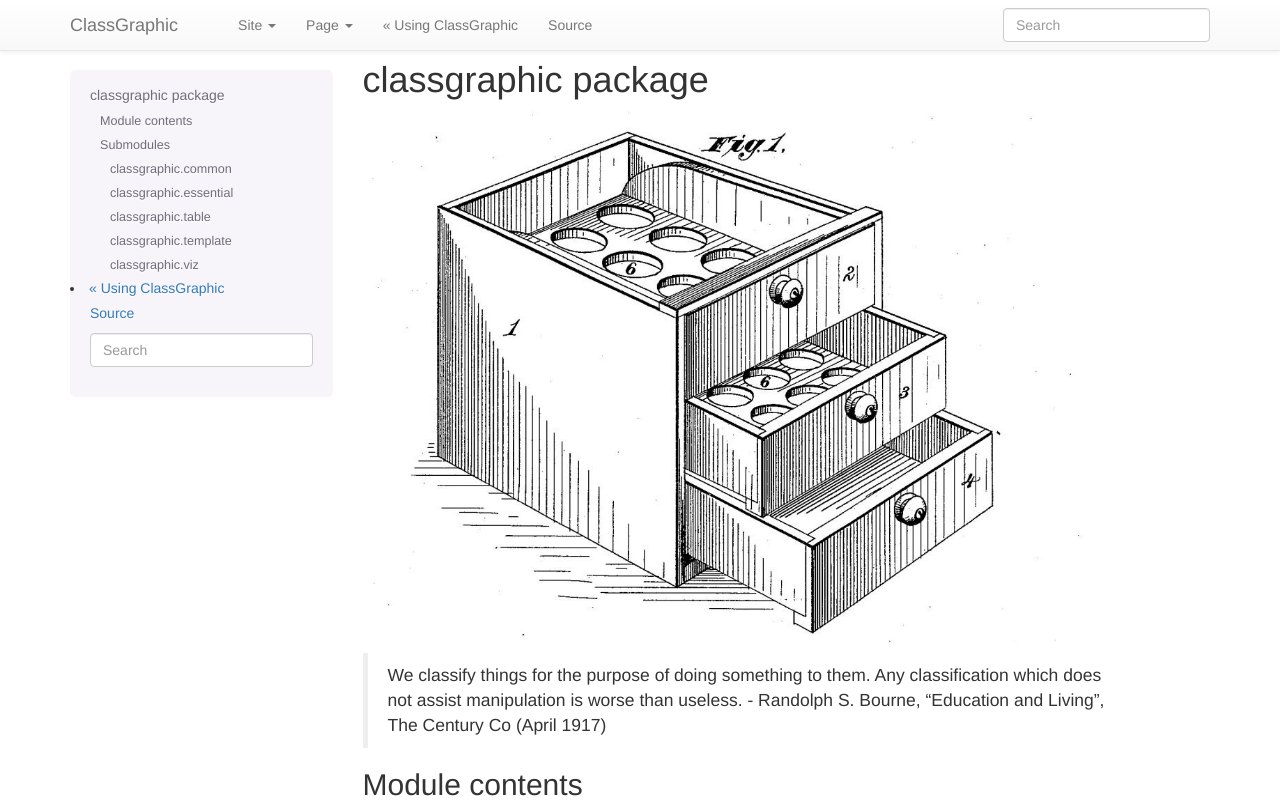
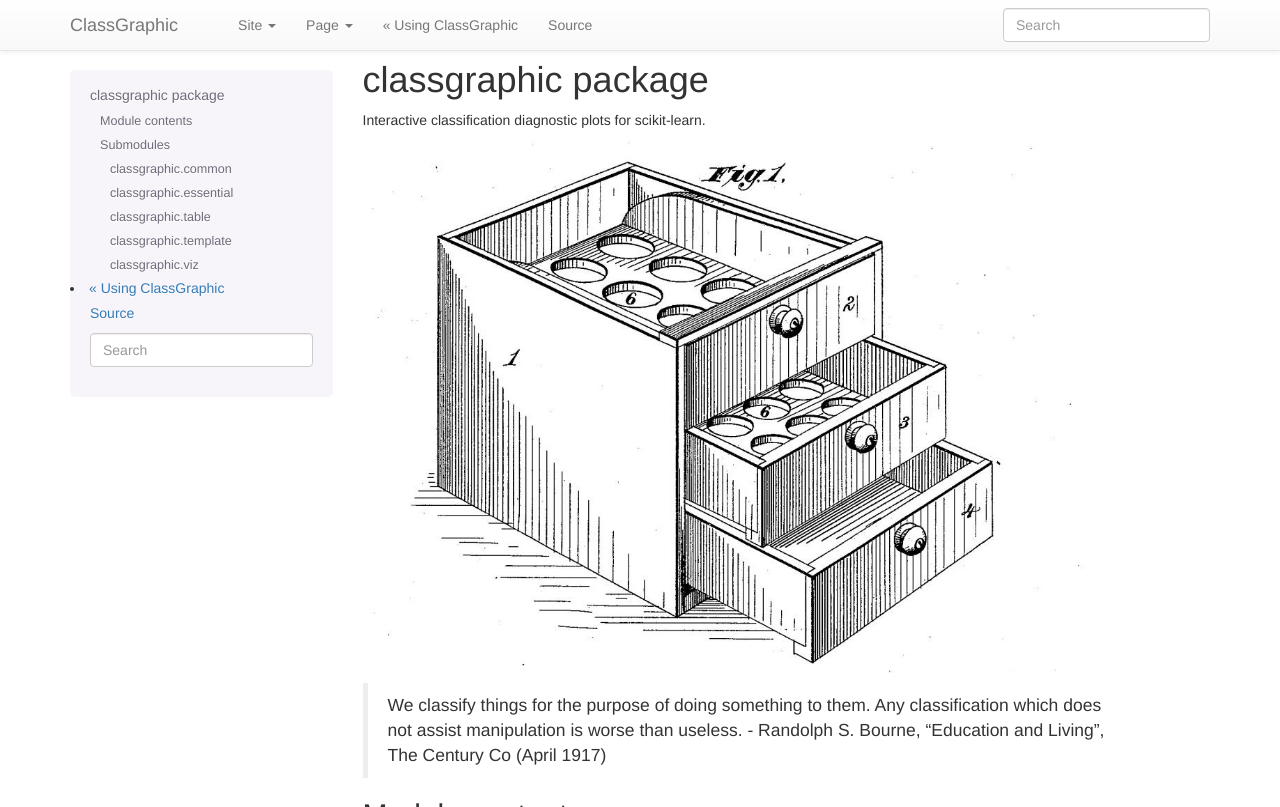
Before and after one commit to dionresearch/classgraphic, a Sphinx documentation site: the page built from docs/source/classgraphic.md, in a window 1280 px wide and 900 px high, cut to the strip 0-807 px from the top of the window. Built offline with Sphinx 7.4.7, drawn with Linux system fonts in a browser that asks for light colours; pages that are not in the unit, such as notebooks, are missing from menus.

Commit message:
doc update gh-pages

```diff
--- a/docs/source/classgraphic.md
+++ b/docs/source/classgraphic.md
@@ -1,4 +1,5 @@
 # classgraphic package
+Interactive classification diagnostic plots for scikit-learn.
 
 ![coin sorting machine](sorter_patent.jpg)
 
```
